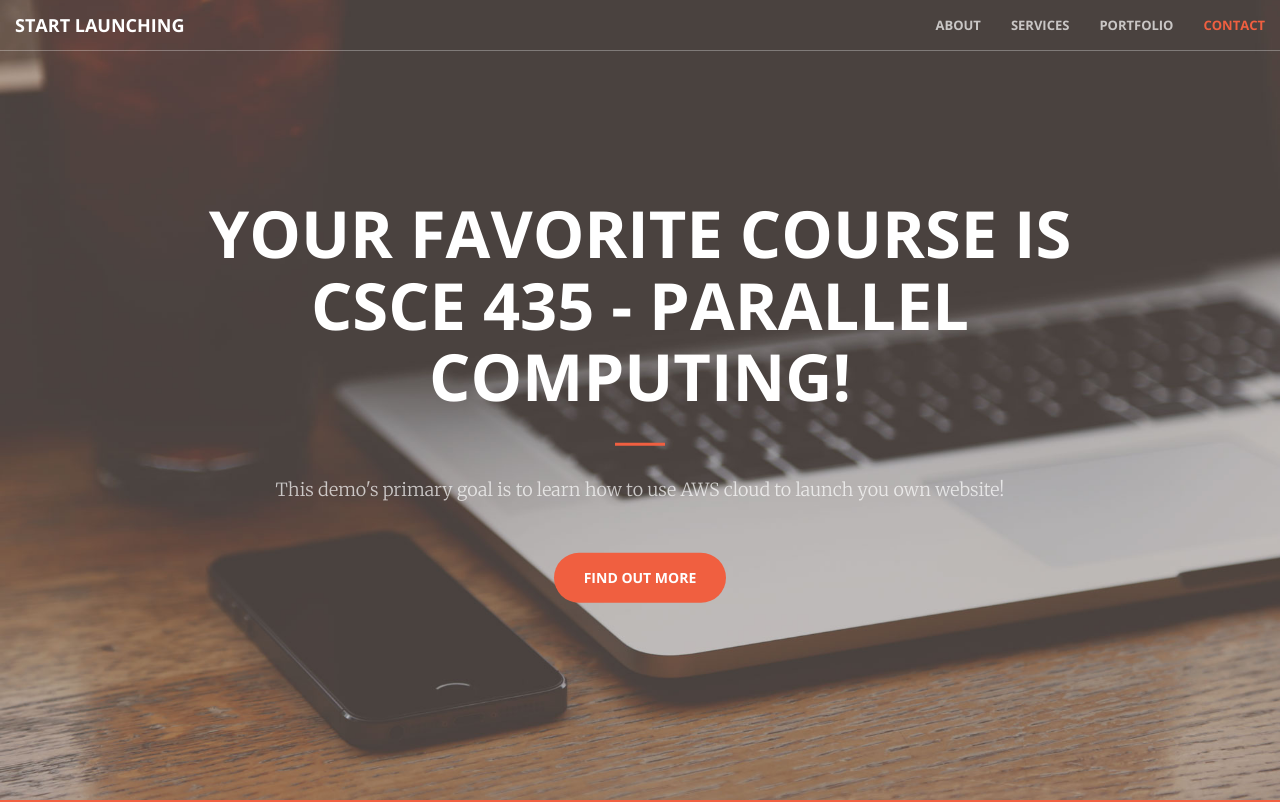
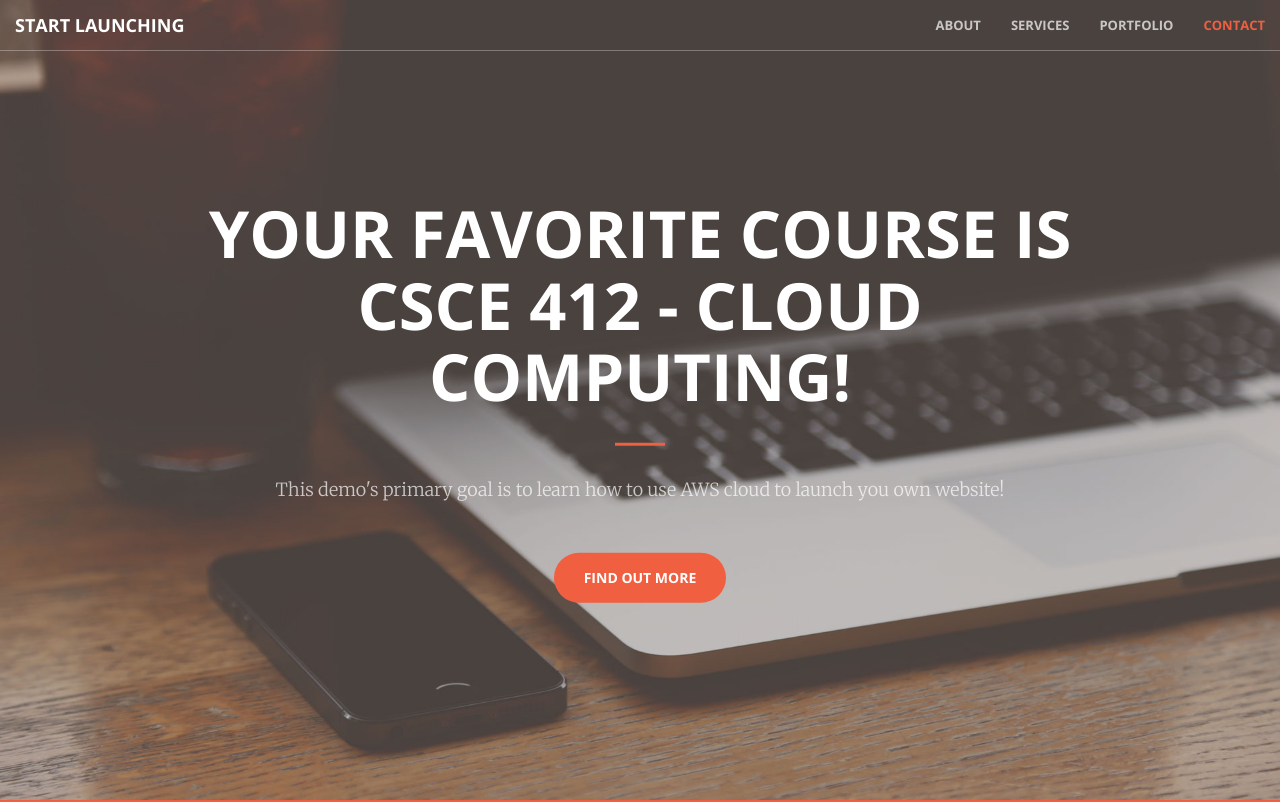
Before and after one commit to brendanny/csce412-project5, a plain HTML site: page index.html in a window 1280 px wide. Shown: the top 802 px of the page. Drawn offline with nearby package versions, Linux system fonts and the light colour scheme.

Commit message:
update to true favorite course

```diff
--- a/index.html
+++ b/index.html
@@ -79,7 +79,7 @@
     <header>
         <div class="header-content">
             <div class="header-content-inner">
-                <h1>Your Favorite Course is CSCE 435 - Parallel Computing!</h1>
+                <h1>Your Favorite Course is CSCE 412 - Cloud Computing!</h1>
                 <hr>
                 <p>This demo's primary goal is to learn how to use AWS cloud to launch you own website!</p>
                 <a href="#about" class="btn btn-primary btn-xl page-scroll">Find Out More</a>
```
